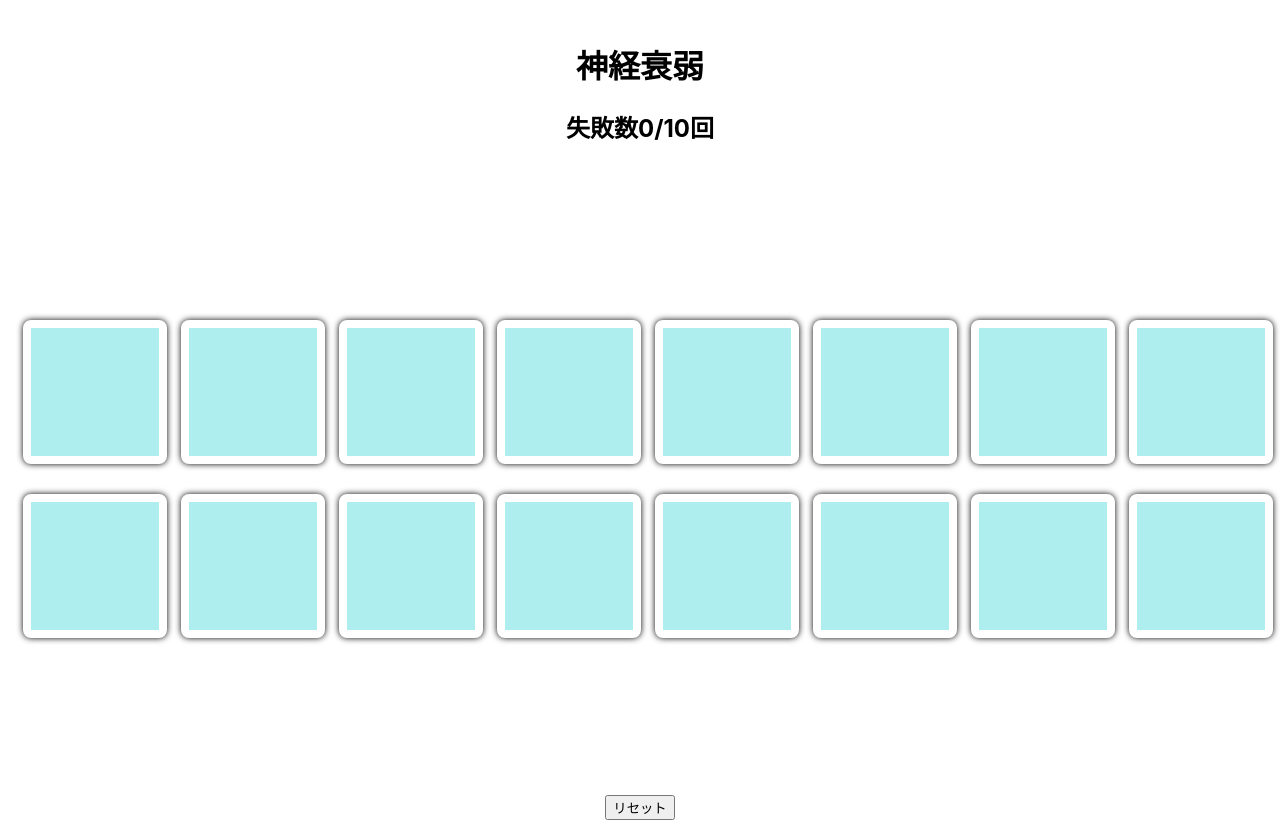
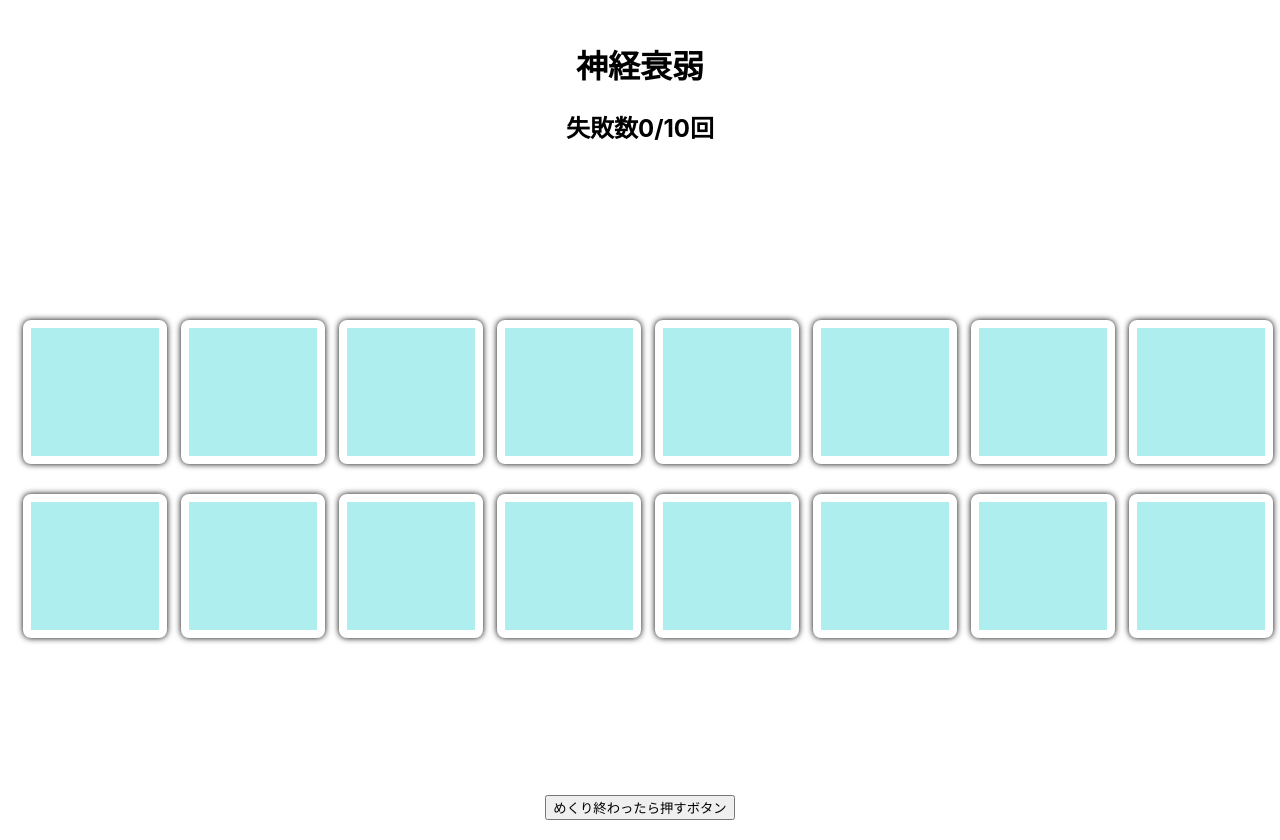
Before and after one commit to osugi21/memory, a React (Create React App) app: page / in a window 1280 px wide. Built offline with nearby package versions, Linux system fonts and the light colour scheme.

Commit message:
ボタンの文字変えた

```diff
--- a/src/App.jsx
+++ b/src/App.jsx
@@ -192,7 +192,7 @@ function App() {
       </div>
       <div>
         <button type="button" onClick={() => clickButton()}>
-          リセット
+          めくり終わったら押すボタン
         </button>
       </div>
     </div>
```
